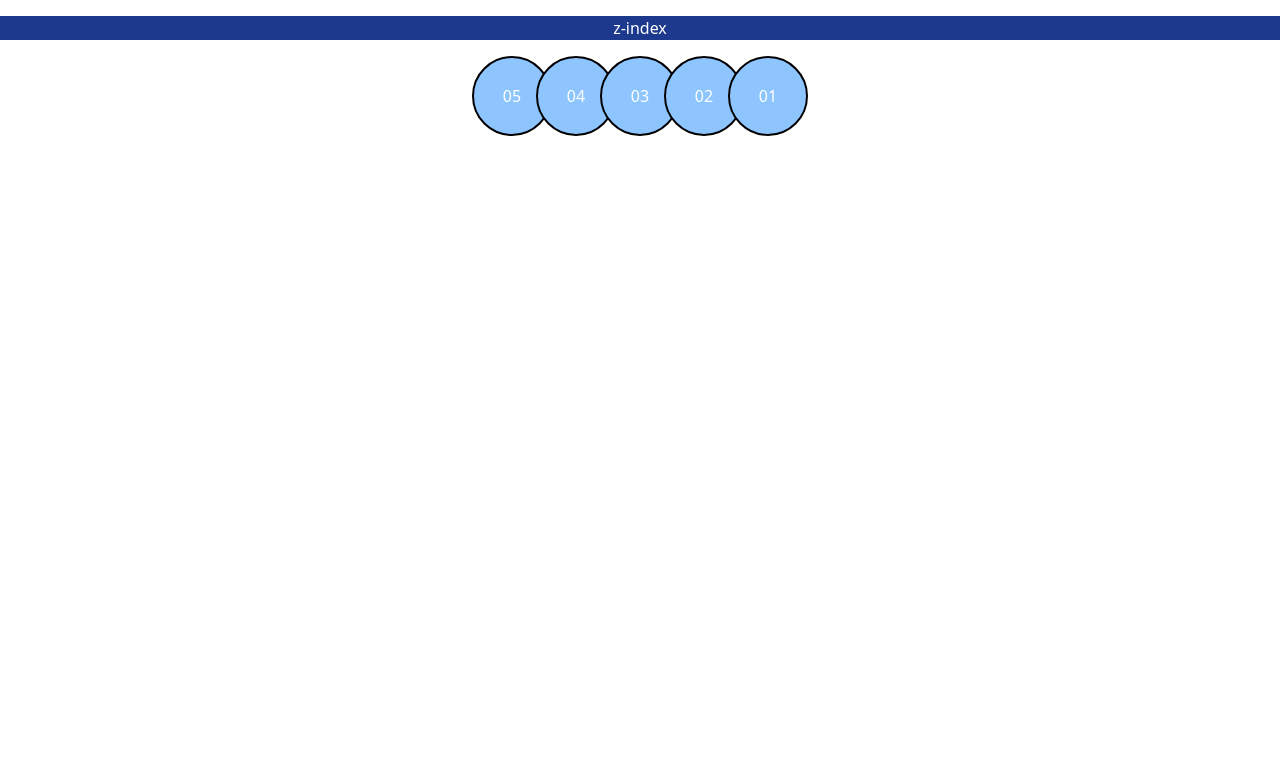
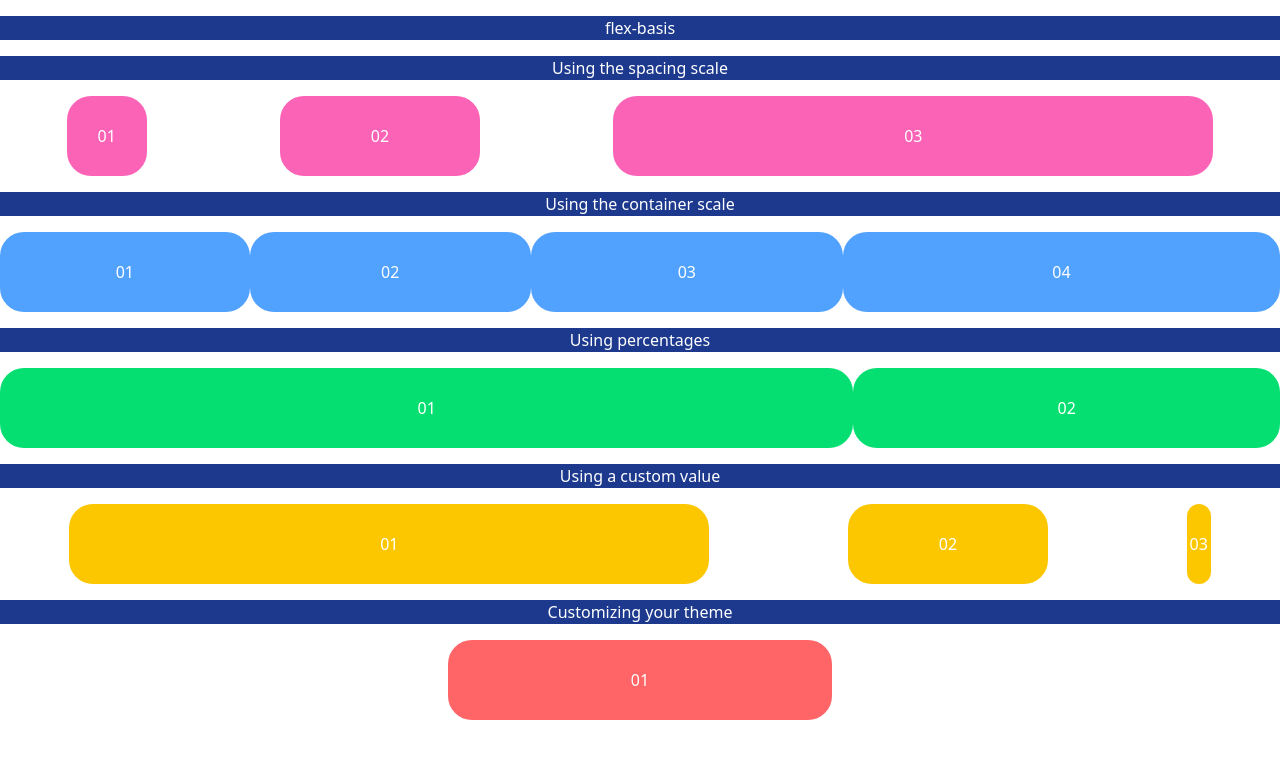
Before and after one commit to AmirTaki/tailwind-toturial-react-vite, a React (Vite) app: page / in a window 1280 px wide. Shown: the top 758 px of the page. Built offline with nearby package versions, Linux system fonts and the light colour scheme.

Commit message:
flex-basis

```diff
--- a/src/App.css
+++ b/src/App.css
@@ -1,8 +1,12 @@
 @import "tailwindcss";
 
 :root{
-     --my-position: 45px 25px 15px 90px
-    }
+    --my-basis : 24px
+}
+
+@theme {
+    --container-100xs : 30vw
+}
 
 /* https://www.youtube.com/watch?v=F0k0Nhmjx8w&list=PLYsQCPM-_9mUGBBx7kJLOWncMu3soxOEk */
 /* https://github.com/mobiwise-dev/tailwind-v4-utilities */
--- a/src/App.jsx
+++ b/src/App.jsx
@@ -5,17 +5,42 @@ function App() {
   return (
 
     <>
-      <h1 className='bg-blue-900  text-white my-4 text-center'>z-index</h1>
-      <h1 className='bg-blue-900  text-white my-4 text-center'></h1>
-
-      <div className="flex justify-center items-center ">
-        <div className="z-1 bg-blue-300 w-20 h-20 rounded-full flex items-center justify-center text-white border-2 border-black ">05</div>
-        <div className="z-2 bg-blue-300 w-20 h-20 rounded-full flex items-center justify-center text-white border-2 border-black -ml-4">04</div>
-        <div className="z-3 bg-blue-300 w-20 h-20 rounded-full flex items-center justify-center text-white border-2 border-black -ml-4">03</div>
-        <div className="z-4 bg-blue-300 w-20 h-20 rounded-full flex items-center justify-center text-white border-2 border-black -ml-4">02</div>
-        <div className="z-5 bg-blue-300 w-20 h-20 rounded-full flex items-center justify-center text-white border-2 border-black -ml-4">01</div>
+      <h1 className='bg-blue-900  text-white my-4 text-center'>flex-basis</h1>
+      <h1 className='bg-blue-900  text-white my-4 text-center'>Using the spacing scale</h1>
+      <div className="flex items-center justify-around">
+        <div className="basis-20 w-30 h-20 rounded-3xl flex items-center justify-center text-white bg-pink-400">01</div>
+        <div className="basis-50 w-30 h-20 rounded-3xl flex items-center justify-center text-white bg-pink-400">02</div>
+        <div className="basis-150  w-30 h-20 rounded-3xl flex items-center justify-center text-white bg-pink-400">03</div>
       </div>
 
+      <h1 className='bg-blue-900  text-white my-4 text-center'>Using the container scale</h1>
+      <div className="flex items-center justify-around">
+        <div className="basis-3xs w-30 h-20 rounded-3xl flex items-center justify-center text-white bg-blue-400">01</div>
+        <div className="basis-2xs w-30 h-20 rounded-3xl flex items-center justify-center text-white bg-blue-400">02</div>
+        <div className="basis-xs  w-30 h-20 rounded-3xl flex items-center justify-center text-white bg-blue-400">03</div>
+        <div className="basis-md  w-30 h-20 rounded-3xl flex items-center justify-center text-white bg-blue-400">04</div>
+      </div>
+
+      <h1 className='bg-blue-900  text-white my-4 text-center'>Using percentages</h1>
+      <div className="flex items-center justify-around">
+        <div className="basis-2/3 w-30 h-20 rounded-3xl flex items-center justify-center text-white bg-green-400">01</div>
+        <div className="basis-1/3 w-30 h-20 rounded-3xl flex items-center justify-center text-white bg-green-400">02</div>
+      </div>
+
+      <h1 className='bg-blue-900  text-white my-4 text-center'>Using a custom value</h1>
+      <div className="flex items-center justify-around">
+        <div className="basis-[50vw] w-30 h-20 rounded-3xl flex items-center justify-center text-white bg-yellow-400">01</div>
+        <div className="basis-[200px] w-30 h-20 rounded-3xl flex items-center justify-center text-white bg-yellow-400">02</div>
+        <div className="basis-(--my-basis) w-30 h-20 rounded-3xl flex items-center justify-center text-white bg-yellow-400">03</div>
+      </div>
+
+
+      <h1 className='bg-blue-900  text-white my-4 text-center'>Customizing your theme</h1>
+      <div className="flex items-center justify-around">
+        <div className="basis-100xs w-30 h-20 rounded-3xl flex items-center justify-center text-white bg-red-400">01</div>
+
+      </div>
+      <h1 className='bg-blue-900  text-white my-4 text-center'></h1>
     </>
 
   )
```
